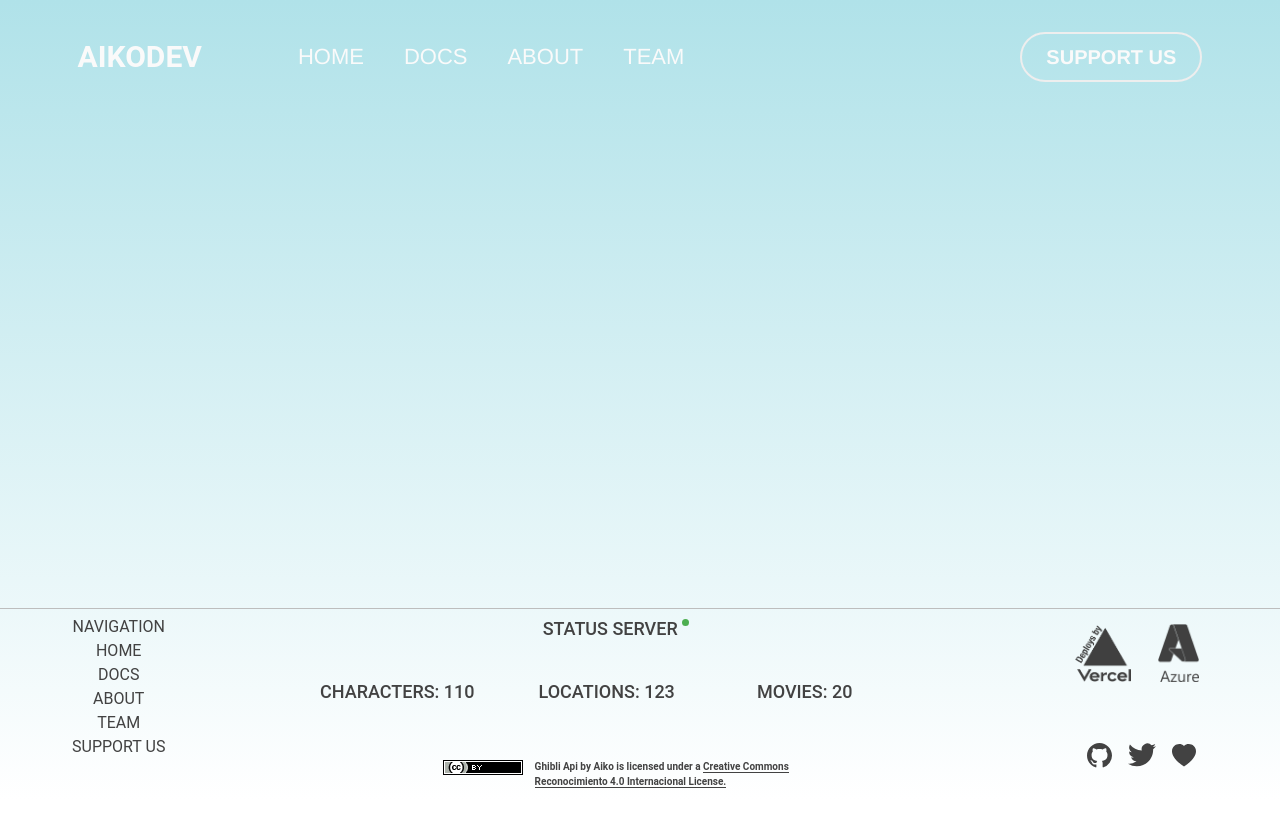
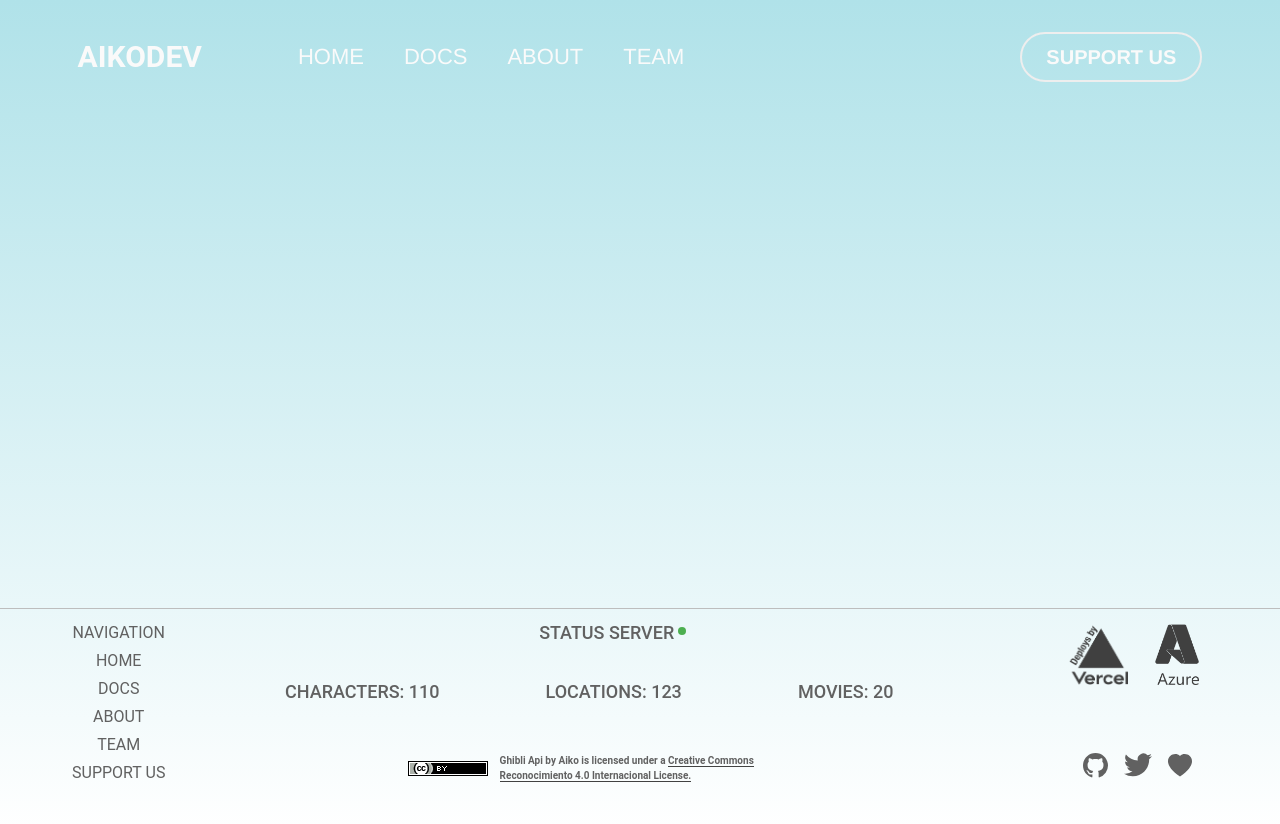
Before and after one commit to Aikodev-labs/Ghibli-API-platform, a React (Vite) app: page /docs in a window 1280 px wide. Shown: the top 824 px of the page. Before the commit the page ends 800 px from the top, so only its background shows below. Built offline with nearby package versions, Linux system fonts and the light colour scheme.

Commit message:
footer reestructurado

```diff
--- a/src/layout/Footer.jsx
+++ b/src/layout/Footer.jsx
@@ -6,10 +6,10 @@ import azure from '../assets/images/azure.png';
 const Footer = () => {
   return (
 
-    <section className='max-w-[1366px] border-t-[1px] border-gray-400 px-[72px]
-     mx-auto text-gray-800 h-48 pt-[6px] flex justify-between'>
+    <section className='border-t-[1px] border-gray-400 px-[72px]'>
 
-        <article className='text-[16px] font-normal text-center leading-6 flex'>
+     <div className="max-w-[1260px] mx-auto text-gray-700 h-[225px] pt-[6px] flex justify-between">
+        <article className='text-[16px] font-normal text-center leading-7 flex pt-1'>
             <ul>
                 <li>NAVIGATION</li>
                 <li>HOME</li>
@@ -20,32 +20,32 @@ const Footer = () => {
             </ul>
         </article>
 
-        <article>
+        <article className="pt-1">
             <h3 className='text-[18px] font-medium flex gap-1 justify-center'>
             STATUS SERVER
-                <span className='text-green-500 text-[7px] pt-[4px]'>
+                <span className='text-green-500 text-[8px] pt-2'>
                 <BsFillCircleFill/>
                 </span>
             </h3>
-            <div className="grid grid-cols-3 text-[18px] font-medium pt-9 gap-16">
+            <div className="grid grid-cols-3 text-[18px] font-medium pt-8 gap-24">
                 <h3>
                 CHARACTERS: 110
                 </h3>
-                <h3>
+                <h3 className="pl-[10px]">
                 LOCATIONS: 123
                 </h3>
-                <h3>
+                <h3 className="pl-3">
                 MOVIES: 20
                 </h3>
             </div>
             <div className="flex justify-center gap-3">
-            <img className="object-contain pt-8" src={ccby} alt="image footer" />
-            <div>
-            <p className='text-[10px] font-semibold mt-[54px]'>
+            <img className="object-contain pt-12" src={ccby} alt="image footer" />
+            <div className="pr-16">
+            <p className='text-[10px] font-semibold mt-[48px]'>
                 Ghibli Api by Aiko is licensed under a <span className='border-b-[1px] border-gray-800'>
                     Creative Commons</span>
             </p>
-            <p className='text-[10px] font-semibold pb-2'>
+            <p className='text-[10px] font-semibold'>
                 <span className='border-b-[1px] border-gray-800'>Reconocimiento 4.0 Internacional License.</span>
             </p>
             </div>
@@ -54,20 +54,20 @@ const Footer = () => {
 
         <article>
         <div className='flex justify-end gap-4'>
-                    <div className='h-[67px] w-[67px] overflow-hidden'>
+                    <div className='h-[70px] w-[70px] overflow-hidden'>
                         <img className='w-full h-full object-contain' src={vercel} alt="vercel image" />
                     </div>
-                    <div className='h-[59px] w-[59px] overflow-hidden mt-2'>
+                    <div className='h-[62px] w-[62px] overflow-hidden mt-2'>
                         <img className='w-full h-full object-contain'src={azure} alt="azure image" />
                     </div>
                 </div>
-                <div className='flex justify-end gap-4 items-end pt-[58px] pr-3'>
+                <div className='flex justify-end gap-4 items-end pt-[65px] pr-4'>
                     <BsGithub className="text-[25px]" />
                     <BsTwitter className="text-[28px]" />
                     <BsFillHeartFill  className="text-[24px]"/>
                 </div>
         </article>
-
+       </div>
     </section>
 
   )
```
